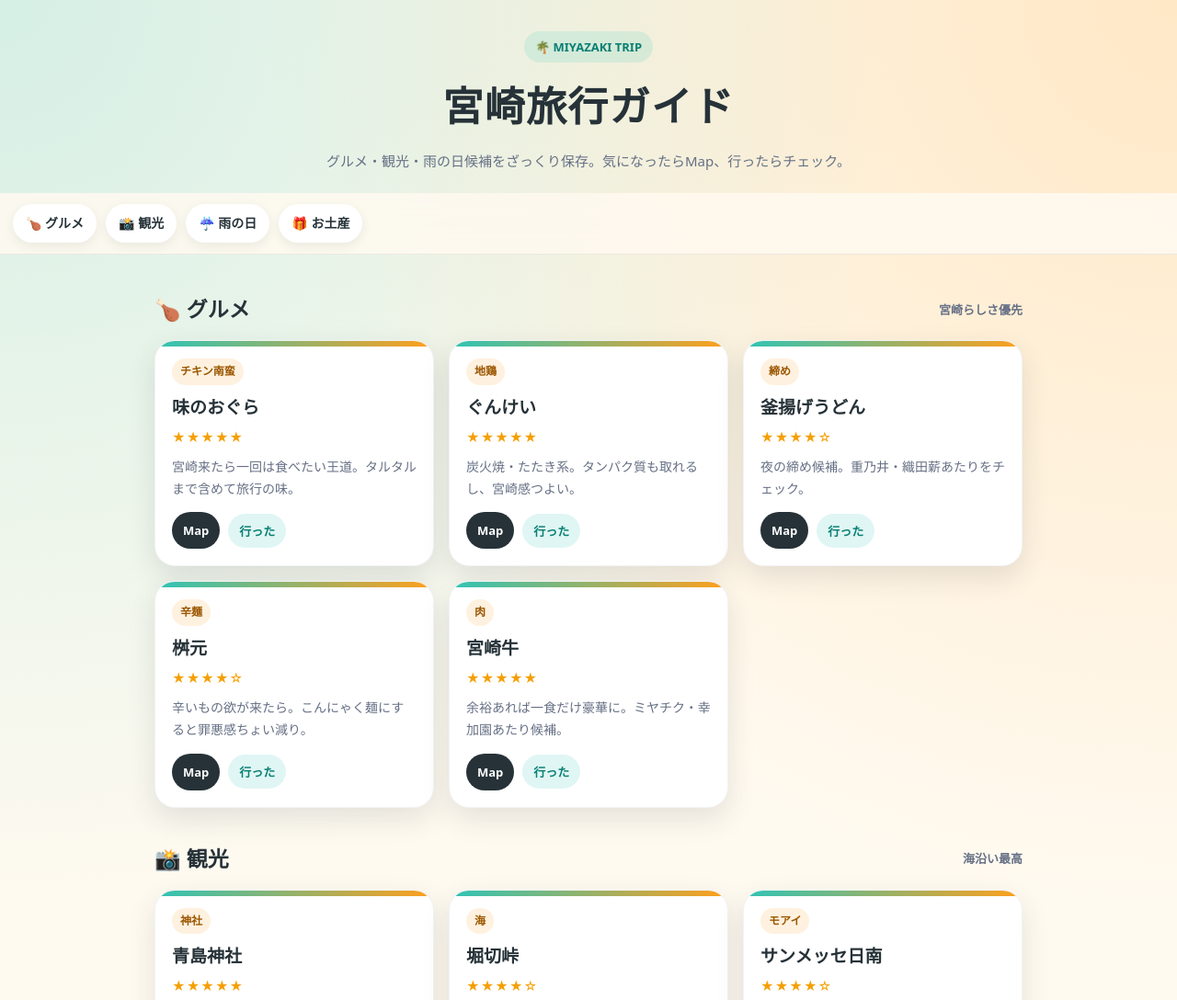
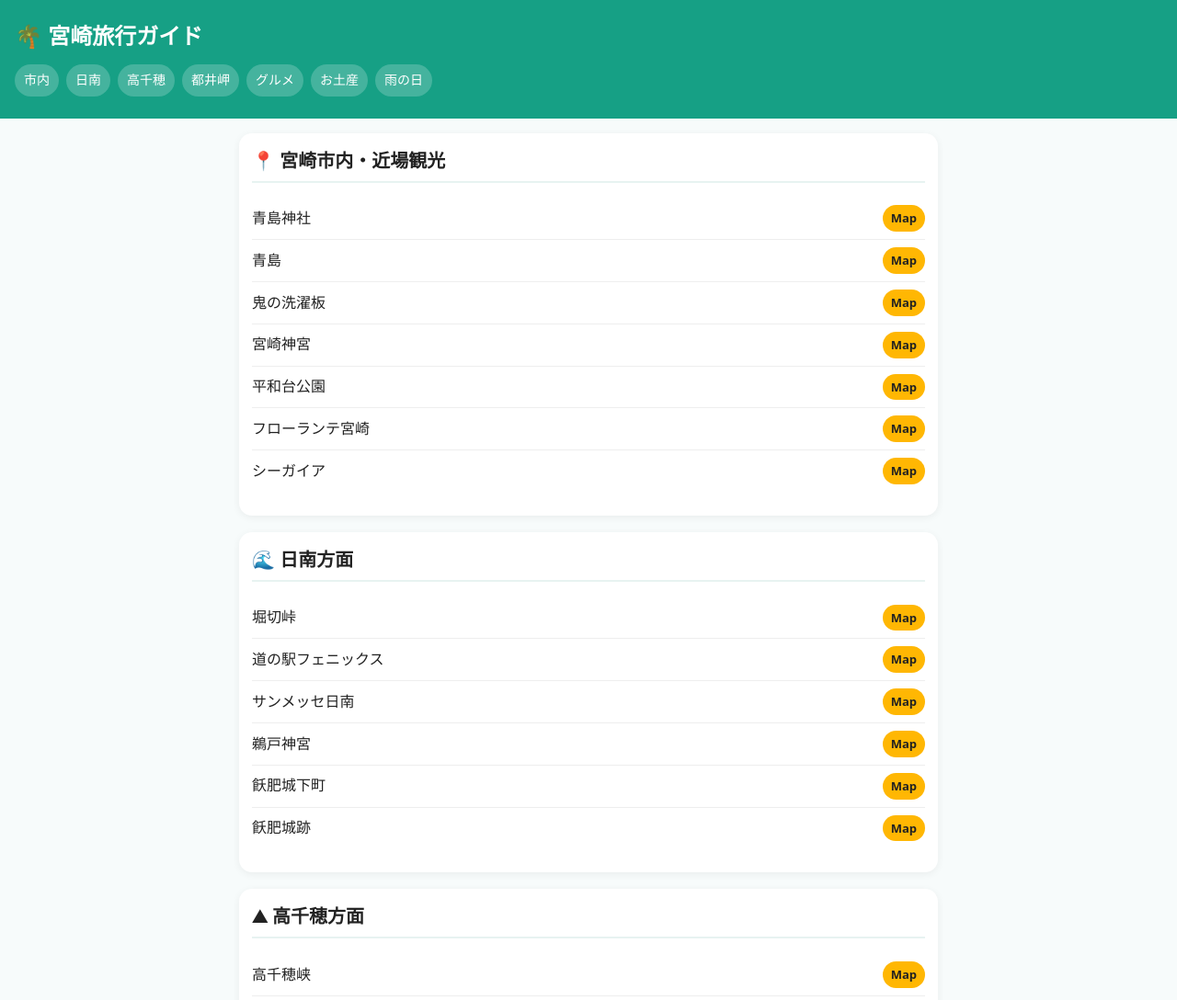
Before and after one commit to event-pages-lab/travel-guide, a plain HTML site: page index.html in a window 1280 px wide. Shown: the top 1088 px of the page at 92% size. Drawn offline with Linux system fonts and the light colour scheme.

Commit message:
Update index.html

```diff
--- a/index.html
+++ b/index.html
@@ -5,303 +5,242 @@
   <meta name="viewport" content="width=device-width, initial-scale=1.0" />
   <title>宮崎旅行ガイド</title>
   <style>
-    :root {
-      --bg: #fffaf0;
-      --card: #ffffff;
-      --text: #263238;
-      --muted: #667085;
-      --accent: #ff9f1c;
-      --blue: #2ec4b6;
-      --green: #6ab04c;
-      --shadow: 0 12px 30px rgba(38, 50, 56, 0.12);
-      --radius: 22px;
-    }
-
-    * { box-sizing: border-box; }
-
     body {
+      font-family: system-ui, -apple-system, BlinkMacSystemFont, "Segoe UI", sans-serif;
       margin: 0;
-      font-family: system-ui, -apple-system, BlinkMacSystemFont, "Segoe UI", sans-serif;
-      background:
-        radial-gradient(circle at top left, rgba(46, 196, 182, .20), transparent 34%),
-        radial-gradient(circle at top right, rgba(255, 159, 28, .20), transparent 34%),
-        var(--bg);
-      color: var(--text);
-      line-height: 1.7;
+      background: #f7fbfb;
+      color: #222;
+      line-height: 1.6;
     }
 
     header {
-      padding: 34px 18px 22px;
-      text-align: center;
-    }
-
-    .badge {
-      display: inline-block;
-      padding: 6px 12px;
-      border-radius: 999px;
-      background: rgba(46, 196, 182, .14);
-      color: #087f73;
-      font-size: 13px;
-      font-weight: 700;
-      margin-bottom: 10px;
+      background: #16a085;
+      color: white;
+      padding: 20px 16px;
+      position: sticky;
+      top: 0;
+      z-index: 10;
     }
 
     h1 {
       margin: 0;
-      font-size: clamp(28px, 8vw, 44px);
-      letter-spacing: .03em;
+      font-size: 24px;
     }
 
-    .lead {
-      margin: 10px auto 0;
-      max-width: 620px;
-      color: var(--muted);
-      font-size: 15px;
+    nav {
+      margin-top: 12px;
+      display: flex;
+      gap: 8px;
+      overflow-x: auto;
+      padding-bottom: 4px;
     }
 
-    .tabs {
-      position: sticky;
-      top: 0;
-      z-index: 10;
-      display: flex;
-      gap: 10px;
-      overflow-x: auto;
-      padding: 12px 14px;
-      background: rgba(255, 250, 240, .86);
-      backdrop-filter: blur(12px);
-      border-bottom: 1px solid rgba(38, 50, 56, .08);
-    }
-
-    .tabs a {
-      flex: 0 0 auto;
+    nav a {
+      color: white;
+      background: rgba(255,255,255,0.2);
+      padding: 6px 10px;
+      border-radius: 999px;
       text-decoration: none;
-      color: var(--text);
-      font-weight: 800;
+      white-space: nowrap;
       font-size: 14px;
-      padding: 9px 14px;
-      border-radius: 999px;
-      background: #fff;
-      box-shadow: 0 4px 12px rgba(38, 50, 56, .08);
-      white-space: nowrap;
     }
 
     main {
-      width: min(980px, 100%);
-      margin: 0 auto;
-      padding: 18px;
+      padding: 16px;
+      max-width: 760px;
+      margin: auto;
     }
 
     section {
-      margin: 22px 0 36px;
-      scroll-margin-top: 76px;
-    }
-
-    .section-title {
-      display: flex;
-      align-items: center;
-      justify-content: space-between;
-      gap: 12px;
-      margin-bottom: 14px;
+      background: white;
+      margin-bottom: 18px;
+      padding: 14px;
+      border-radius: 14px;
+      box-shadow: 0 2px 8px rgba(0,0,0,0.06);
     }
 
     h2 {
-      margin: 0;
-      font-size: 23px;
+      margin-top: 0;
+      border-bottom: 2px solid #e7f3f1;
+      padding-bottom: 6px;
+      font-size: 20px;
     }
 
-    .count {
-      color: var(--muted);
-      font-size: 13px;
-      font-weight: 700;
+    h3 {
+      margin-bottom: 6px;
+      font-size: 16px;
+      color: #0f766e;
     }
 
-    .grid {
-      display: grid;
-      grid-template-columns: repeat(auto-fit, minmax(245px, 1fr));
-      gap: 16px;
+    ul {
+      list-style: none;
+      padding: 0;
+      margin: 0 0 12px;
     }
 
-    .card {
-      position: relative;
-      overflow: hidden;
-      background: var(--card);
-      border-radius: var(--radius);
-      padding: 18px;
-      box-shadow: var(--shadow);
-      border: 1px solid rgba(38, 50, 56, .06);
+    li {
+      display: flex;
+      justify-content: space-between;
+      gap: 10px;
+      align-items: center;
+      padding: 8px 0;
+      border-bottom: 1px solid #eee;
     }
 
-    .card::before {
-      content: "";
-      position: absolute;
-      inset: 0 0 auto 0;
-      height: 6px;
-      background: linear-gradient(90deg, var(--blue), var(--accent));
+    li:last-child {
+      border-bottom: none;
     }
 
-    .tag {
-      display: inline-block;
-      margin-bottom: 8px;
+    .map {
+      flex-shrink: 0;
+      text-decoration: none;
+      background: #ffb703;
+      color: #222;
       padding: 4px 9px;
       border-radius: 999px;
-      background: rgba(255, 159, 28, .14);
-      color: #9b5700;
-      font-size: 12px;
-      font-weight: 800;
-    }
-
-    .card h3 {
-      margin: 0 0 5px;
-      font-size: 19px;
-    }
-
-    .stars {
-      margin-bottom: 8px;
-      color: #f59f00;
-      letter-spacing: 1px;
-      font-size: 14px;
+      font-size: 13px;
+      font-weight: bold;
     }
 
     .memo {
-      margin: 0 0 14px;
-      color: var(--muted);
-      font-size: 14px;
-    }
-
-    .actions {
-      display: flex;
-      gap: 9px;
-      flex-wrap: wrap;
-      align-items: center;
-    }
-
-    .btn {
-      appearance: none;
-      border: 0;
-      border-radius: 999px;
-      padding: 9px 12px;
-      text-decoration: none;
-      background: var(--text);
-      color: #fff;
       font-size: 13px;
-      font-weight: 800;
-      cursor: pointer;
-    }
-
-    .btn.secondary {
-      background: rgba(46, 196, 182, .15);
-      color: #087f73;
-    }
-
-    .checked {
-      opacity: .72;
-      transform: scale(.99);
-    }
-
-    .checked .btn.secondary {
-      background: rgba(106, 176, 76, .18);
-      color: #2f7d32;
-    }
-
-    .note-box {
-      margin-top: 20px;
-      padding: 16px;
-      border-radius: var(--radius);
-      background: rgba(255, 255, 255, .7);
-      border: 1px dashed rgba(38, 50, 56, .20);
-      color: var(--muted);
-      font-size: 14px;
-    }
-
-    footer {
-      text-align: center;
-      padding: 28px 18px 38px;
-      color: var(--muted);
-      font-size: 13px;
+      color: #666;
     }
   </style>
 </head>
+
 <body>
   <header>
-    <div class="badge">🌴 MIYAZAKI TRIP</div>
-    <h1>宮崎旅行ガイド</h1>
-    <p class="lead">グルメ・観光・雨の日候補をざっくり保存。気になったらMap、行ったらチェック。</p>
+    <h1>🌴 宮崎旅行ガイド</h1>
+    <nav>
+      <a href="#city">市内</a>
+      <a href="#nichinan">日南</a>
+      <a href="#takachiho">高千穂</a>
+      <a href="#toi">都井岬</a>
+      <a href="#gourmet">グルメ</a>
+      <a href="#souvenir">お土産</a>
+      <a href="#rain">雨の日</a>
+    </nav>
   </header>
 
-  <nav class="tabs" aria-label="カテゴリ">
-    <a href="#gourmet">🍗 グルメ</a>
-    <a href="#sightseeing">📸 観光</a>
-    <a href="#rainy">☔ 雨の日</a>
-    <a href="#souvenir">🎁 お土産</a>
-  </nav>
+  <main>
 
-  <main>
-    <section id="gourmet">
-      <div class="section-title">
-        <h2>🍗 グルメ</h2>
-        <span class="count">宮崎らしさ優先</span>
-      </div>
-      <div class="grid">
-        <article class="card"><span class="tag">チキン南蛮</span><h3>味のおぐら</h3><div class="stars">★★★★★</div><p class="memo">宮崎来たら一回は食べたい王道。タルタルまで含めて旅行の味。</p><div class="actions"><a class="btn" target="_blank" href="https://www.google.com/maps/search/?api=1&query=%E5%91%B3%E3%81%AE%E3%81%8A%E3%81%90%E3%82%89%20%E5%AE%AE%E5%B4%8E">Map</a><button class="btn secondary" onclick="toggleDone(this)">行った</button></div></article>
-        <article class="card"><span class="tag">地鶏</span><h3>ぐんけい</h3><div class="stars">★★★★★</div><p class="memo">炭火焼・たたき系。タンパク質も取れるし、宮崎感つよい。</p><div class="actions"><a class="btn" target="_blank" href="https://www.google.com/maps/search/?api=1&query=%E3%81%90%E3%82%93%E3%81%91%E3%81%84%20%E5%AE%AE%E5%B4%8E">Map</a><button class="btn secondary" onclick="toggleDone(this)">行った</button></div></article>
-        <article class="card"><span class="tag">締め</span><h3>釜揚げうどん</h3><div class="stars">★★★★☆</div><p class="memo">夜の締め候補。重乃井・織田薪あたりをチェック。</p><div class="actions"><a class="btn" target="_blank" href="https://www.google.com/maps/search/?api=1&query=%E9%87%9C%E6%8F%9A%E3%81%92%E3%81%86%E3%81%A9%E3%82%93%20%E5%AE%AE%E5%B4%8E">Map</a><button class="btn secondary" onclick="toggleDone(this)">行った</button></div></article>
-        <article class="card"><span class="tag">辛麺</span><h3>桝元</h3><div class="stars">★★★★☆</div><p class="memo">辛いもの欲が来たら。こんにゃく麺にすると罪悪感ちょい減り。</p><div class="actions"><a class="btn" target="_blank" href="https://www.google.com/maps/search/?api=1&query=%E6%A1%9D%E5%85%83%20%E5%AE%AE%E5%B4%8E">Map</a><button class="btn secondary" onclick="toggleDone(this)">行った</button></div></article>
-        <article class="card"><span class="tag">肉</span><h3>宮崎牛</h3><div class="stars">★★★★★</div><p class="memo">余裕あれば一食だけ豪華に。ミヤチク・幸加園あたり候補。</p><div class="actions"><a class="btn" target="_blank" href="https://www.google.com/maps/search/?api=1&query=%E5%AE%AE%E5%B4%8E%E7%89%9B%20%E5%AE%AE%E5%B4%8E%E5%B8%82">Map</a><button class="btn secondary" onclick="toggleDone(this)">行った</button></div></article>
-      </div>
+    <section id="city">
+      <h2>📍 宮崎市内・近場観光</h2>
+      <ul>
+        <li>青島神社 <a class="map" href="https://www.google.com/maps/search/?api=1&query=青島神社" target="_blank">Map</a></li>
+        <li>青島 <a class="map" href="https://www.google.com/maps/search/?api=1&query=青島 宮崎" target="_blank">Map</a></li>
+        <li>鬼の洗濯板 <a class="map" href="https://www.google.com/maps/search/?api=1&query=鬼の洗濯板 宮崎" target="_blank">Map</a></li>
+        <li>宮崎神宮 <a class="map" href="https://www.google.com/maps/search/?api=1&query=宮崎神宮" target="_blank">Map</a></li>
+        <li>平和台公園 <a class="map" href="https://www.google.com/maps/search/?api=1&query=平和台公園 宮崎" target="_blank">Map</a></li>
+        <li>フローランテ宮崎 <a class="map" href="https://www.google.com/maps/search/?api=1&query=フローランテ宮崎" target="_blank">Map</a></li>
+        <li>シーガイア <a class="map" href="https://www.google.com/maps/search/?api=1&query=シーガイア 宮崎" target="_blank">Map</a></li>
+      </ul>
     </section>
 
-    <section id="sightseeing">
-      <div class="section-title">
-        <h2>📸 観光</h2>
-        <span class="count">海沿い最高</span>
-      </div>
-      <div class="grid">
-        <article class="card"><span class="tag">神社</span><h3>青島神社</h3><div class="stars">★★★★★</div><p class="memo">鬼の洗濯板とセット。宮崎っぽい南国感を一番感じられそう。</p><div class="actions"><a class="btn" target="_blank" href="https://www.google.com/maps/search/?api=1&query=%E9%9D%92%E5%B3%B6%E7%A5%9E%E7%A4%BE">Map</a><button class="btn secondary" onclick="toggleDone(this)">行った</button></div></article>
-        <article class="card"><span class="tag">海</span><h3>堀切峠</h3><div class="stars">★★★★☆</div><p class="memo">ドライブで寄ると気持ちよさそう。晴れたら優先度高め。</p><div class="actions"><a class="btn" target="_blank" href="https://www.google.com/maps/search/?api=1&query=%E5%A0%80%E5%88%87%E5%B3%A0">Map</a><button class="btn secondary" onclick="toggleDone(this)">行った</button></div></article>
-        <article class="card"><span class="tag">モアイ</span><h3>サンメッセ日南</h3><div class="stars">★★★★☆</div><p class="memo">写真ネタとして強い。天気が良い日のほうが満足度高そう。</p><div class="actions"><a class="btn" target="_blank" href="https://www.google.com/maps/search/?api=1&query=%E3%82%B5%E3%83%B3%E3%83%A1%E3%83%83%E3%82%BB%E6%97%A5%E5%8D%97">Map</a><button class="btn secondary" onclick="toggleDone(this)">行った</button></div></article>
-        <article class="card"><span class="tag">洞窟神社</span><h3>鵜戸神宮</h3><div class="stars">★★★★★</div><p class="memo">崖×海×神社でかなり非日常。日南方面に行くならセット。</p><div class="actions"><a class="btn" target="_blank" href="https://www.google.com/maps/search/?api=1&query=%E9%B5%9C%E6%88%B8%E7%A5%9E%E5%AE%AE">Map</a><button class="btn secondary" onclick="toggleDone(this)">行った</button></div></article>
-        <article class="card"><span class="tag">絶景</span><h3>高千穂峡</h3><div class="stars">★★★★★</div><p class="memo">時間があるならラスボス。移動時間だけ要確認。</p><div class="actions"><a class="btn" target="_blank" href="https://www.google.com/maps/search/?api=1&query=%E9%AB%98%E5%8D%83%E7%A9%82%E5%B3%A1">Map</a><button class="btn secondary" onclick="toggleDone(this)">行った</button></div></article>
-      </div>
+    <section id="nichinan">
+      <h2>🌊 日南方面</h2>
+      <ul>
+        <li>堀切峠 <a class="map" href="https://www.google.com/maps/search/?api=1&query=堀切峠 宮崎" target="_blank">Map</a></li>
+        <li>道の駅フェニックス <a class="map" href="https://www.google.com/maps/search/?api=1&query=道の駅フェニックス 宮崎" target="_blank">Map</a></li>
+        <li>サンメッセ日南 <a class="map" href="https://www.google.com/maps/search/?api=1&query=サンメッセ日南" target="_blank">Map</a></li>
+        <li>鵜戸神宮 <a class="map" href="https://www.google.com/maps/search/?api=1&query=鵜戸神宮" target="_blank">Map</a></li>
+        <li>飫肥城下町 <a class="map" href="https://www.google.com/maps/search/?api=1&query=飫肥城下町" target="_blank">Map</a></li>
+        <li>飫肥城跡 <a class="map" href="https://www.google.com/maps/search/?api=1&query=飫肥城跡" target="_blank">Map</a></li>
+      </ul>
     </section>
 
-    <section id="rainy">
-      <div class="section-title">
-        <h2>☔ 雨の日</h2>
-        <span class="count">逃げ場リスト</span>
-      </div>
-      <div class="grid">
-        <article class="card"><span class="tag">買い物</span><h3>イオンモール宮崎</h3><div class="stars">★★★★☆</div><p class="memo">ご飯も買い物もできる安全地帯。雨の日の時間調整に便利。</p><div class="actions"><a class="btn" target="_blank" href="https://www.google.com/maps/search/?api=1&query=%E3%82%A4%E3%82%AA%E3%83%B3%E3%83%A2%E3%83%BC%E3%83%AB%E5%AE%AE%E5%B4%8E">Map</a><button class="btn secondary" onclick="toggleDone(this)">行った</button></div></article>
-        <article class="card"><span class="tag">室内</span><h3>宮崎科学技術館</h3><div class="stars">★★★☆☆</div><p class="memo">プラネタリウムあり。雨で観光が潰れたときの候補。</p><div class="actions"><a class="btn" target="_blank" href="https://www.google.com/maps/search/?api=1&query=%E5%AE%AE%E5%B4%8E%E7%A7%91%E5%AD%A6%E6%8A%80%E8%A1%93%E9%A4%A8">Map</a><button class="btn secondary" onclick="toggleDone(this)">行った</button></div></article>
-        <article class="card"><span class="tag">温泉</span><h3>シーガイア周辺</h3><div class="stars">★★★★☆</div><p class="memo">ホテル・温泉・カフェでゆっくり。雨の日でも旅行感が残る。</p><div class="actions"><a class="btn" target="_blank" href="https://www.google.com/maps/search/?api=1&query=%E3%82%B7%E3%83%BC%E3%82%AC%E3%82%A4%E3%82%A2%20%E5%AE%AE%E5%B4%8E%20%E6%B8%A9%E6%B3%89">Map</a><button class="btn secondary" onclick="toggleDone(this)">行った</button></div></article>
-      </div>
+    <section id="takachiho">
+      <h2>⛰ 高千穂方面</h2>
+      <ul>
+        <li>高千穂峡 <a class="map" href="https://www.google.com/maps/search/?api=1&query=高千穂峡" target="_blank">Map</a></li>
+        <li>真名井の滝 <a class="map" href="https://www.google.com/maps/search/?api=1&query=真名井の滝" target="_blank">Map</a></li>
+        <li>高千穂峡ボート乗り場 <a class="map" href="https://www.google.com/maps/search/?api=1&query=高千穂峡 ボート乗り場" target="_blank">Map</a></li>
+        <li>高千穂神社 <a class="map" href="https://www.google.com/maps/search/?api=1&query=高千穂神社" target="_blank">Map</a></li>
+        <li>天岩戸神社 <a class="map" href="https://www.google.com/maps/search/?api=1&query=天岩戸神社" target="_blank">Map</a></li>
+        <li>天安河原 <a class="map" href="https://www.google.com/maps/search/?api=1&query=天安河原" target="_blank">Map</a></li>
+      </ul>
+    </section>
+
+    <section id="toi">
+      <h2>🐎 都井岬方面</h2>
+      <ul>
+        <li>都井岬 <a class="map" href="https://www.google.com/maps/search/?api=1&query=都井岬" target="_blank">Map</a></li>
+        <li>都井岬灯台 <a class="map" href="https://www.google.com/maps/search/?api=1&query=都井岬灯台" target="_blank">Map</a></li>
+        <li>御崎馬 <a class="map" href="https://www.google.com/maps/search/?api=1&query=御崎馬 都井岬" target="_blank">Map</a></li>
+      </ul>
+    </section>
+
+    <section id="gourmet">
+      <h2>🍽 グルメ</h2>
+
+      <h3>🍗 チキン南蛮</h3>
+      <ul>
+        <li>味のおぐら 本店 <a class="map" href="https://www.google.com/maps/search/?api=1&query=味のおぐら 本店 宮崎" target="_blank">Map</a></li>
+        <li>おぐら 瀬頭店 <a class="map" href="https://www.google.com/maps/search/?api=1&query=おぐら 瀬頭店 宮崎" target="_blank">Map</a></li>
+        <li>クレイトンハウス <a class="map" href="https://www.google.com/maps/search/?api=1&query=クレイトンハウス 宮崎" target="_blank">Map</a></li>
+      </ul>
+
+      <h3>🥟 宮崎餃子</h3>
+      <ul>
+        <li>ギョーザ専門店 黒兵衛 <a class="map" href="https://www.google.com/maps/search/?api=1&query=ギョーザ専門店 黒兵衛 宮崎" target="_blank">Map</a></li>
+        <li>黒兵衛 中央通り店 <a class="map" href="https://www.google.com/maps/search/?api=1&query=黒兵衛 中央通り店 宮崎" target="_blank">Map</a></li>
+        <li>丸鐵餃子 <a class="map" href="https://www.google.com/maps/search/?api=1&query=丸鐵餃子 宮崎" target="_blank">Map</a></li>
+        <li>ぎょうざの丸岡 宮崎店 <a class="map" href="https://www.google.com/maps/search/?api=1&query=ぎょうざの丸岡 宮崎店" target="_blank">Map</a></li>
+        <li>BOOZA <a class="map" href="https://www.google.com/maps/search/?api=1&query=BOOZA 宮崎 餃子" target="_blank">Map</a></li>
+      </ul>
+
+      <h3>🐔 地鶏</h3>
+      <ul>
+        <li>ぐんけい 本店隠蔵 <a class="map" href="https://www.google.com/maps/search/?api=1&query=ぐんけい 本店隠蔵 宮崎" target="_blank">Map</a></li>
+        <li>丸万焼鳥 本店 <a class="map" href="https://www.google.com/maps/search/?api=1&query=丸万焼鳥 本店 宮崎" target="_blank">Map</a></li>
+      </ul>
+
+      <h3>🥩 宮崎牛</h3>
+      <ul>
+        <li>ミヤチク <a class="map" href="https://www.google.com/maps/search/?api=1&query=ミヤチク 宮崎" target="_blank">Map</a></li>
+        <li>焼肉の幸加園 <a class="map" href="https://www.google.com/maps/search/?api=1&query=焼肉の幸加園 宮崎" target="_blank">Map</a></li>
+      </ul>
+
+      <h3>🍜 辛麺・うどん</h3>
+      <ul>
+        <li>元祖辛麺屋 桝元 中央通店 <a class="map" href="https://www.google.com/maps/search/?api=1&query=元祖辛麺屋 桝元 中央通店 宮崎" target="_blank">Map</a></li>
+        <li>重乃井 <a class="map" href="https://www.google.com/maps/search/?api=1&query=重乃井 宮崎" target="_blank">Map</a></li>
+        <li>戸隠 本店 <a class="map" href="https://www.google.com/maps/search/?api=1&query=戸隠 本店 宮崎" target="_blank">Map</a></li>
+      </ul>
+
+      <h3>🍰 カフェ・スイーツ</h3>
+      <ul>
+        <li>フルーツ大野 <a class="map" href="https://www.google.com/maps/search/?api=1&query=フルーツ大野 宮崎" target="_blank">Map</a></li>
+        <li>お菓子の日高 本店 <a class="map" href="https://www.google.com/maps/search/?api=1&query=お菓子の日高 本店 宮崎" target="_blank">Map</a></li>
+      </ul>
     </section>
 
     <section id="souvenir">
-      <div class="section-title">
-        <h2>🎁 お土産</h2>
-        <span class="count">帰りに買う</span>
-      </div>
-      <div class="grid">
-        <article class="card"><span class="tag">甘い</span><h3>チーズ饅頭</h3><div class="stars">★★★★★</div><p class="memo">宮崎土産の定番。自分用にも会社用にも良さそう。</p><div class="actions"><a class="btn" target="_blank" href="https://www.google.com/maps/search/?api=1&query=%E3%83%81%E3%83%BC%E3%82%BA%E9%A5%85%E9%A0%AD%20%E5%AE%AE%E5%B4%8E">Map</a><button class="btn secondary" onclick="toggleDone(this)">買った</button></div></article>
-        <article class="card"><span class="tag">甘い</span><h3>なんじゃこら大福</h3><div class="stars">★★★★☆</div><p class="memo">名前が強い。話のネタにもなるし食べてみたい枠。</p><div class="actions"><a class="btn" target="_blank" href="https://www.google.com/maps/search/?api=1&query=%E3%81%AA%E3%82%93%E3%81%98%E3%82%83%E3%81%93%E3%82%89%E5%A4%A7%E7%A6%8F%20%E5%AE%AE%E5%B4%8E">Map</a><button class="btn secondary" onclick="toggleDone(this)">買った</button></div></article>
-        <article class="card"><span class="tag">しょっぱい</span><h3>鶏の炭火焼</h3><div class="stars">★★★★★</div><p class="memo">家でも宮崎気分。俊と食べる用にもよさそう。</p><div class="actions"><a class="btn" target="_blank" href="https://www.google.com/maps/search/?api=1&query=%E9%B6%8F%E3%81%AE%E7%82%AD%E7%81%AB%E7%84%BC%20%E5%AE%AE%E5%B4%8E%20%E5%9C%9F%E7%94%A3">Map</a><button class="btn secondary" onclick="toggleDone(this)">買った</button></div></article>
-        <article class="card"><span class="tag">フルーツ</span><h3>日向夏・マンゴー系</h3><div class="stars">★★★★☆</div><p class="memo">ゼリー・ラングドシャ・ジュース系。軽めのお土産に。</p><div class="actions"><a class="btn" target="_blank" href="https://www.google.com/maps/search/?api=1&query=%E5%AE%AE%E5%B4%8E%20%E6%97%A5%E5%90%91%E5%A4%8F%20%E3%83%9E%E3%83%B3%E3%82%B4%E3%83%BC%20%E5%9C%9F%E7%94%A3">Map</a><button class="btn secondary" onclick="toggleDone(this)">買った</button></div></article>
-      </div>
+      <h2>🎁 お土産</h2>
+      <ul>
+        <li>チーズ饅頭</li>
+        <li>なんじゃこら大福</li>
+        <li>鶏炭火焼</li>
+        <li>マキシマム</li>
+        <li>マンゴー系お菓子</li>
+        <li>日向夏ゼリー</li>
+        <li>宮崎辛麺</li>
+        <li>飫肥天</li>
+        <li>ぎょうざの丸岡 冷凍餃子</li>
+      </ul>
+    </section>
 
-      <div class="note-box">
-        メモ：旅行中は「水多め・タンパク質意識・全部ざっくり記録」でOK。宮崎グルメはちゃんと楽しむ！
-      </div>
+    <section id="rain">
+      <h2>☔ 雨の日候補</h2>
+      <ul>
+        <li>イオンモール宮崎 <a class="map" href="https://www.google.com/maps/search/?api=1&query=イオンモール宮崎" target="_blank">Map</a></li>
+        <li>宮崎科学技術館 <a class="map" href="https://www.google.com/maps/search/?api=1&query=宮崎科学技術館" target="_blank">Map</a></li>
+        <li>シーガイア周辺 <a class="map" href="https://www.google.com/maps/search/?api=1&query=シーガイア 宮崎" target="_blank">Map</a></li>
+        <li>温泉・スパ系を探す <a class="map" href="https://www.google.com/maps/search/?api=1&query=宮崎市 温泉 スパ" target="_blank">Map</a></li>
+      </ul>
     </section>
+
   </main>
-
-  <footer>🌴 宮崎を満喫する用メモサイト</footer>
-
-  <script>
-    function toggleDone(button) {
-      const card = button.closest('.card');
-      card.classList.toggle('checked');
-      button.textContent = card.classList.contains('checked') ? '済み！' : (button.textContent.includes('買') ? '買った' : '行った');
-    }
-  </script>
 </body>
 </html>
```
